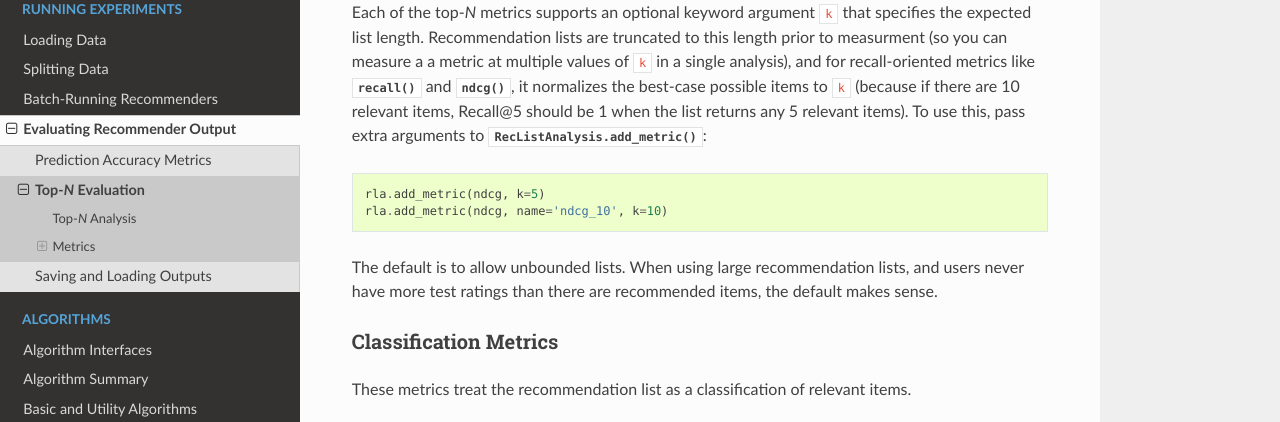
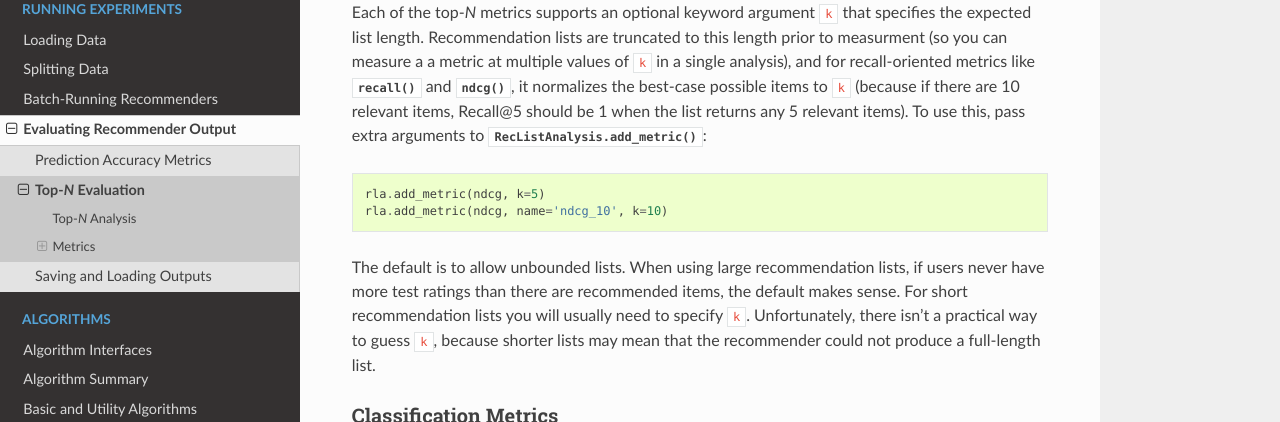
Before and after one commit to lenskit/lkpy, a Sphinx documentation site: the page built from doc/evaluation/topn-metrics.rst, in a window 1280 px wide and 900 px high, scrolled down 1530 px, cut to the strip 0-422 px from the top of the window. Built offline with Sphinx 7.4.7 and the Read the Docs theme 2.0.0, drawn with Linux system fonts in a browser that asks for light colours.

Commit message:
a note about k

```diff
--- a/doc/evaluation/topn-metrics.rst
+++ b/doc/evaluation/topn-metrics.rst
@@ -76,8 +76,10 @@ To use this, pass extra arguments to :py:meth:`RecListAnalysis.add_metric`::
     rla.add_metric(ndcg, k=5)
     rla.add_metric(ndcg, name='ndcg_10', k=10)
 
-The default is to allow unbounded lists.  When using large recommendation lists, and users never have
-more test ratings than there are recommended items, the default makes sense.
+The default is to allow unbounded lists.  When using large recommendation lists, if users never have
+more test ratings than there are recommended items, the default makes sense. For short recommendation
+lists you will usually need to specify ``k``.  Unfortunately, there isn't a practical way to guess ``k``,
+because shorter lists may mean that the recommender could not produce a full-length list.
 
 
 Classification Metrics
```
